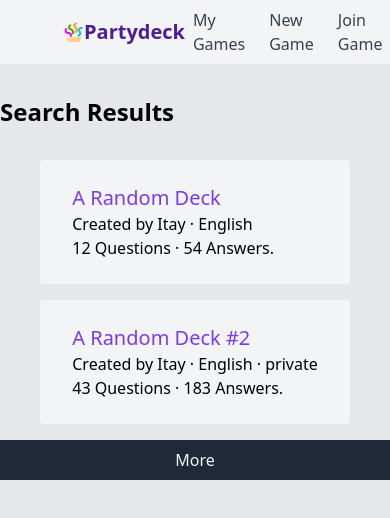
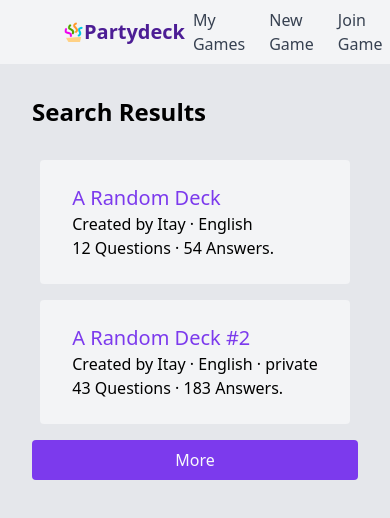
Before and after one commit to itays123/partydeck, a React (Create React App) app in the folder panel/: page /search in a window 390 px wide. Shown: the top 518 px of the page. Built offline with nearby package versions, Linux system fonts and the light colour scheme.

Commit message:
REFACTOR: Search results responsive + button color

```diff
--- a/panel/src/shared/Search/SearchResults.js
+++ b/panel/src/shared/Search/SearchResults.js
@@ -8,20 +8,23 @@ const SearchResults = () => {
   const { result, isLoading, loadMore } = useSearch(encodeURI(q));
   return (
     <div className="scrollable">
-      <div className="container mx-auto pt-8">
+      <div className="container mx-auto pt-8 px-8 md:px-0">
         {result.length > 0 && (
           <h1 className="text-2xl font-bold">Search Results</h1>
         )}
       </div>
       <GameList games={result} />
       {isLoading ? (
-        <div className="container flex mx-auto mt-4">
+        <div className="container flex mx-auto mt-4 px-8 md:px-0">
           <Spinner />
           Loading...
         </div>
       ) : (
-        <div className="container mx-auto my-4">
-          <button className="dark-button w-full" onClick={() => loadMore()}>
+        <div className="container mx-auto my-4 px-8 md:px-0">
+          <button
+            className="colorful-button bg-purple-600 hover:bg-purple-800 w-full"
+            onClick={() => loadMore()}
+          >
             More
           </button>
         </div>
```
